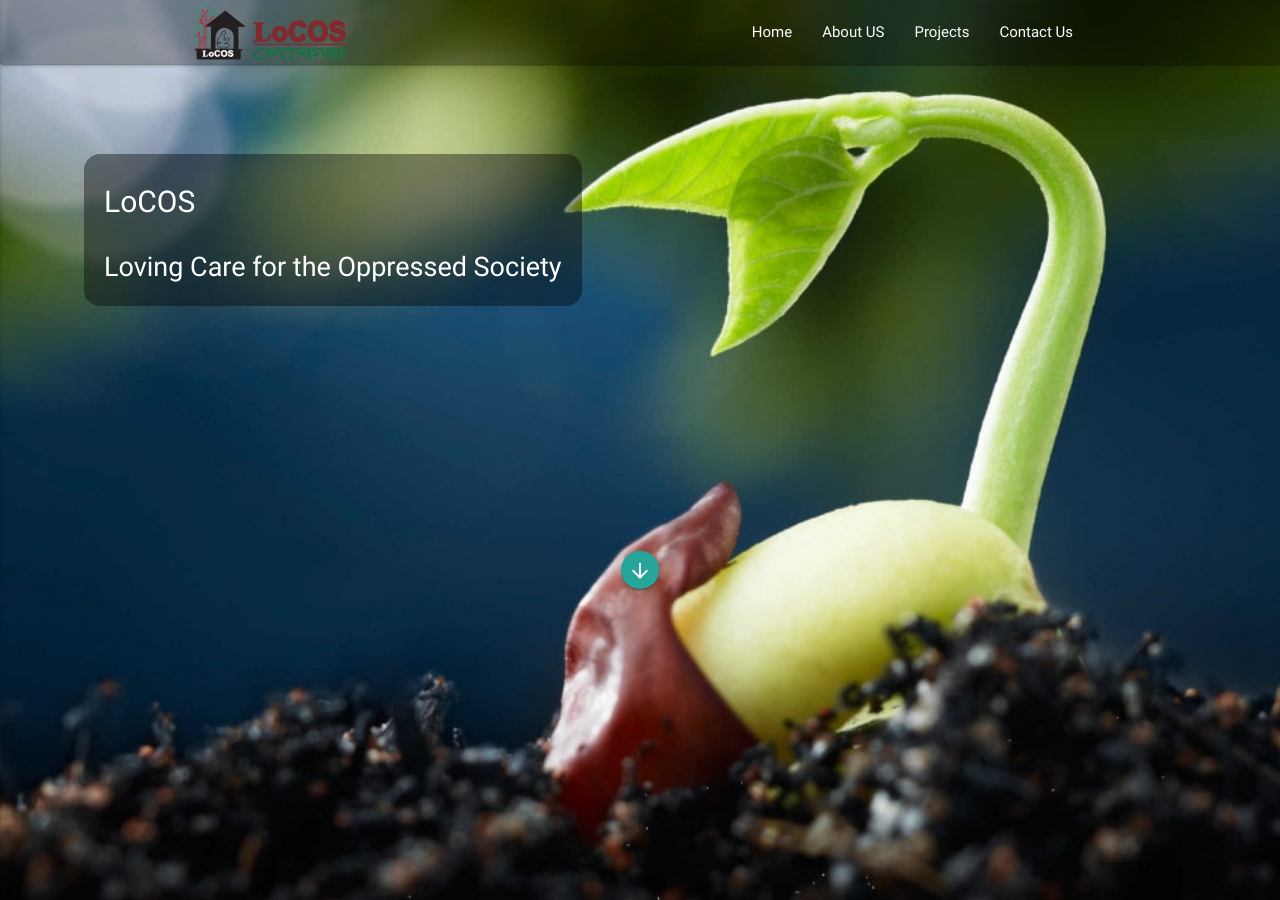
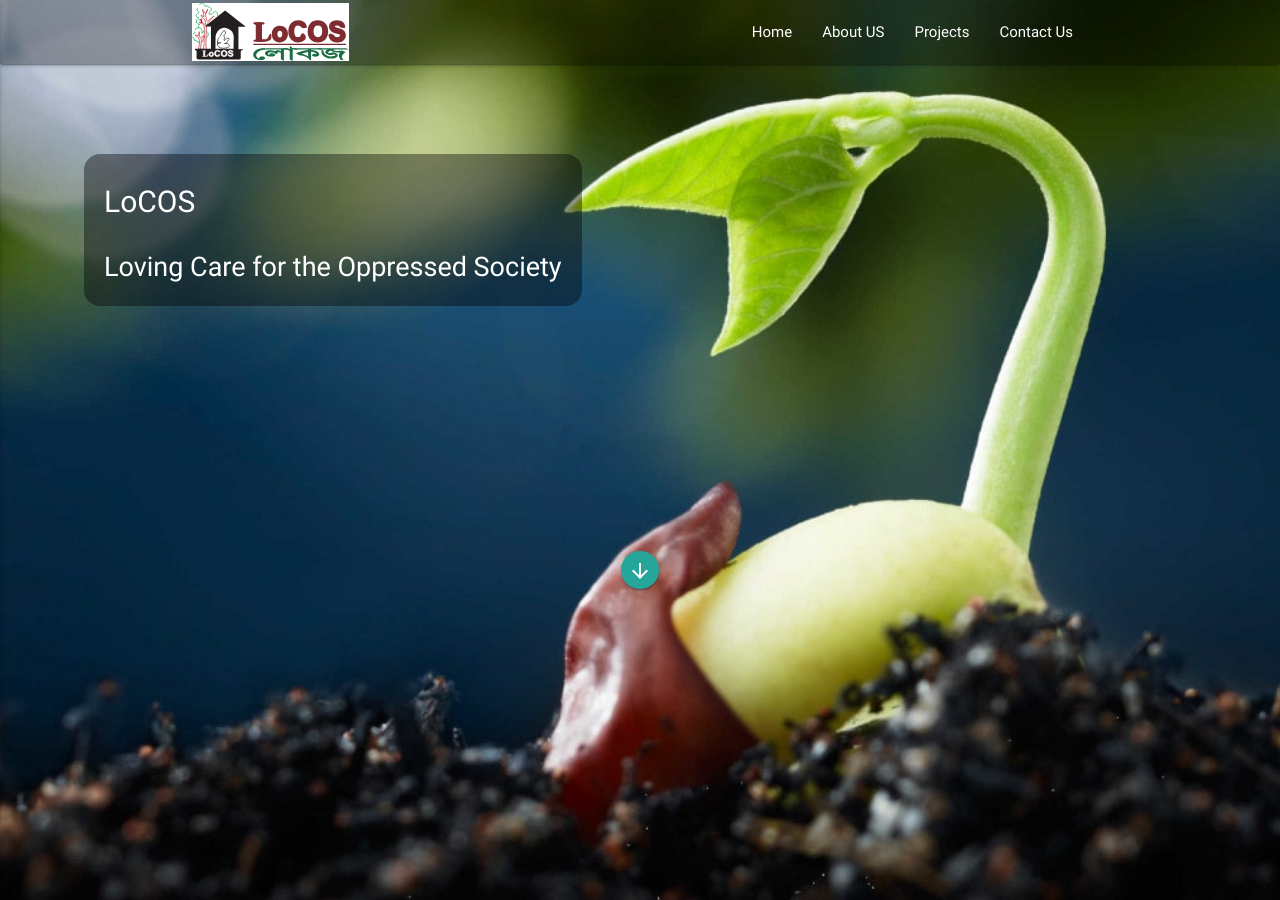
Before and after one commit to locosbd/locosbd.github.io, a Jekyll site: the page built from index.md, in a window 1280 px wide and 900 px high. Built offline with Jekyll 4.4.1, drawn with Linux system fonts in a browser that asks for light colours.

Commit message:
changed home

```diff
--- a/_sass/materialize/components/_navbar.scss
+++ b/_sass/materialize/components/_navbar.scss
@@ -73,6 +73,7 @@ nav {
     img{
       height: 58px;
       width: auto;
+      background: white;
     }
 
     &.center {
```
